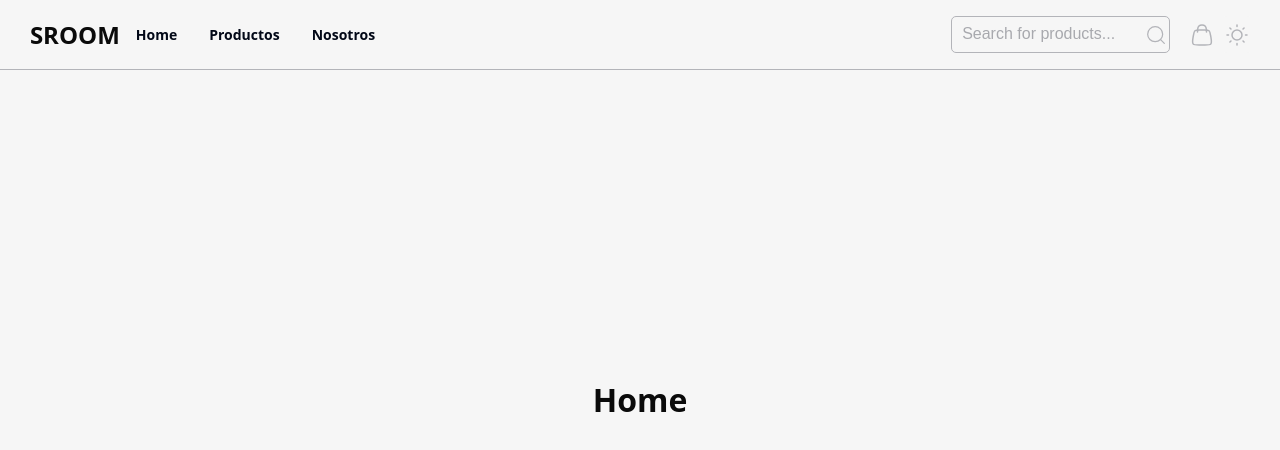
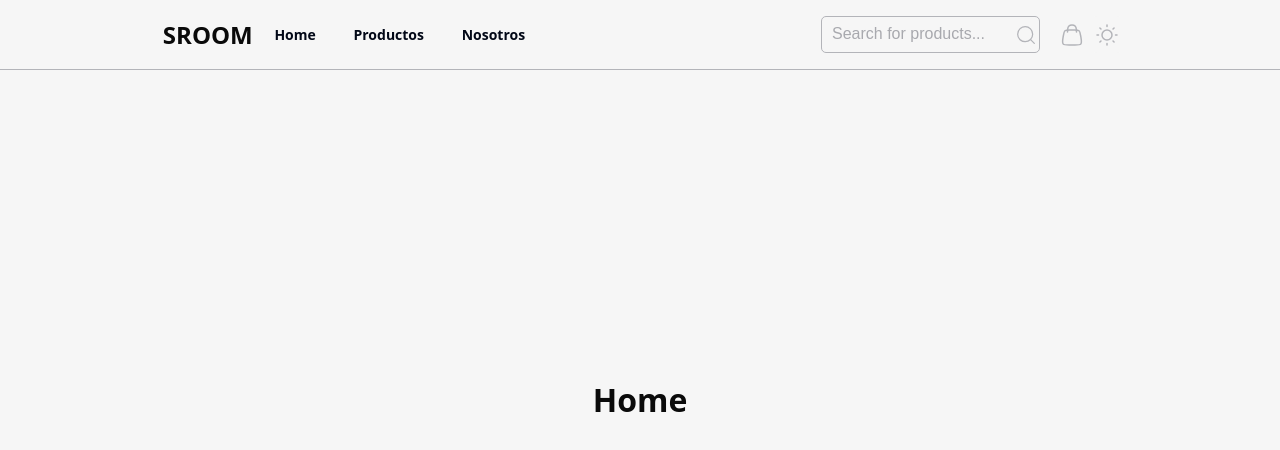
Before and after one commit to Srossiprieto/sroomShop, a React (Vite) app: page / in a window 1280 px wide. Shown: the top 450 px of the page. Built offline with nearby package versions, Linux system fonts and the light colour scheme.

Commit message:
fix: navbar-width

```diff
--- a/src/components/Navbar/Navbar.css
+++ b/src/components/Navbar/Navbar.css
@@ -9,19 +9,22 @@
   width: 100%;
   padding: 1rem 10rem;
   border-bottom: 1px solid var(--border-divisor);
-
 }
 
-.navbarContainer{
+.navbarContainer {
   display: flex;
   justify-content: space-between;
-  gap: 35rem;
+  align-items: center;
+  width: 100%;
+  max-width: 1200px;
 }
+
 .navbar-ul {
   list-style: none;
   display: flex;
   justify-content: space-around;
   width: 40%;
+  transition: max-height 0.3s ease;
 }
 
 .navbar-ul li {
@@ -84,8 +87,9 @@
     padding: 1rem 5rem;
   }
 
-  .navbar-ul {
+  .navbar-ul li a {
     width: 50%;
+    display: none;
   }
 }
 
@@ -94,14 +98,19 @@
     padding: 1rem 2rem;
   }
 
-  .navbar-ul li a {
-    display: none; /* Hide the navbar links */
+  .navbar-ul li a{
+    flex-direction: column;
+    align-items: flex-start;
+    display: none;
+  }
+
+  .navbar-ul.open {
+    max-height: 300px; /* Adjust as needed */
   }
 
 
-
-  .navbar .menu-toggle {
-    display: block; /* Show the menu toggle button */
+  .menu-toggle {
+    display: block;
   }
 }
 
```
